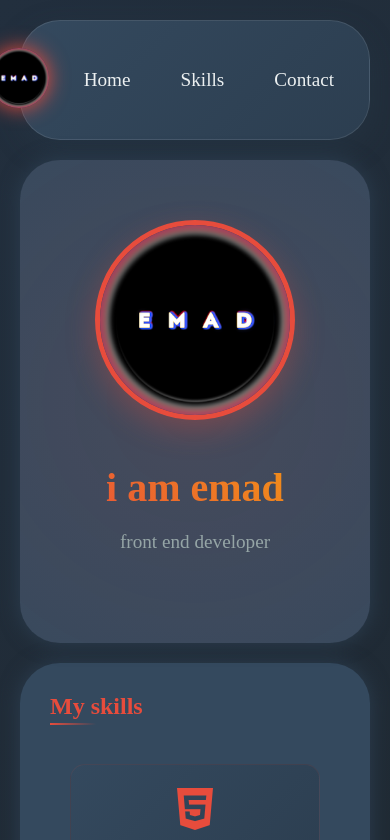
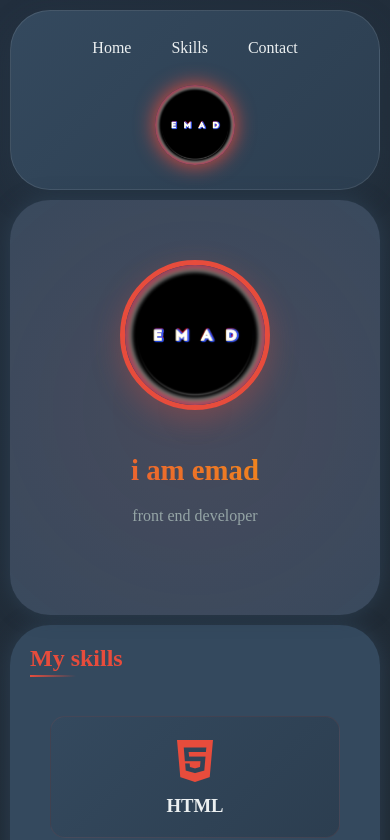
Before and after one commit to EmadN87/Personal, a plain HTML site: page index.html in a window 390 px wide. Shown: the top 840 px of the page. Drawn offline with Linux system fonts and the light colour scheme; a web font is replaced by a local one.

Commit message:
add responsive CSS

```diff
--- a/index.html
+++ b/index.html
@@ -1,12 +1,20 @@
 <!DOCTYPE html>
 <html lang="en">
     <head>
-    <meta charset="UTF-8">
-    <meta name="viewport" content="width=device-width, initial-scale=1.0">
+        <meta charset="UTF-8" />
+        <meta name="viewport" content="width=device-width, initial-scale=1.0" />
         <title>Document</title>
-    <link href="https://cdn.jsdelivr.net/gh/rastikerdar/vazir-font@v30.1.0/dist/font-face.css" rel="stylesheet" type="text/css" />
-    <link rel="stylesheet" href="https://cdnjs.cloudflare.com/ajax/libs/font-awesome/6.0.0/css/all.min.css">
-    <link rel="stylesheet" href="main.css">
+        <link
+            href="https://cdn.jsdelivr.net/gh/rastikerdar/vazir-font@v30.1.0/dist/font-face.css"
+            rel="stylesheet"
+            type="text/css"
+        />
+        <link
+            rel="stylesheet"
+            href="https://cdnjs.cloudflare.com/ajax/libs/font-awesome/6.0.0/css/all.min.css"
+        />
+        <link rel="stylesheet" href="main.css" />
+        <link rel="stylesheet" href="responsive.css" />
     </head>
     <body>
         <header class="header">
@@ -16,17 +24,16 @@
                 <a href="#Contact">Contact</a>
             </nav>
             <span class="header-left">
-    <img class="logo-header" src="images/emad.png" alt="logo">
+                <img class="logo-header" src="images/emad.png" alt="logo" />
             </span>
         </header>
         <main>
             <section id="hero" class="hero">
                 <div class="hero-content">
-                <img src="images/emad.png" alt="عماد" class="profile-img">
+                    <img src="images/emad.png" alt="عماد" class="profile-img" />
                     <h1>i am emad</h1>
                     <p class="subtitle">front end developer </p>
-                <div class="social-links">
-                </div>
+                    <div class="social-links"> </div>
                 </div>
             </section>
 
@@ -52,7 +59,7 @@
                 </div>
             </section>
 
-        <section id="Contact"class="about">
+            <section id="Contact" class="about">
                 <h2>Social media</h2>
                 <div class="social-links">
                     <a href="https://github.com/fakes1011" class="social-btn">
@@ -69,7 +76,6 @@
                     </a>
                 </div>
             </section>
-
         </main>
     </body>
 </html>
--- /dev/null
+++ b/responsive.css
@@ -0,0 +1,66 @@
+@media (max-width: 768px) {
+    .header {
+        flex-direction: column;
+        padding: 10px;
+        margin: 10px;
+    }
+
+    .header-right {
+        width: 100%;
+        justify-content: center;
+        padding: 10px;
+    }
+
+    .logo-header {
+        margin: 10px 0;
+        width: 80px;
+    }
+
+    .profile-img {
+        width: 150px;
+        height: 150px;
+    }
+
+    .hero h1 {
+        font-size: 2em;
+    }
+
+    .skills-container {
+        grid-template-columns: repeat(2, 1fr);
+    }
+
+    .social-links {
+        flex-direction: column;
+        align-items: center;
+        gap: 15px;
+    }
+
+    .social-btn {
+        width: 80%;
+        justify-content: center;
+    }
+}
+
+@media (max-width: 480px) {
+    .header-right {
+        gap: 10px;
+        font-size: medium;
+    }
+
+    .skills-container {
+        grid-template-columns: 1fr;
+    }
+
+    .hero h1 {
+        font-size: 1.8em;
+    }
+
+    .subtitle {
+        font-size: 1rem;
+    }
+
+    section {
+        padding: 20px;
+        margin: 10px;
+    }
+}
```
Also changed, not shown: main.css (+15 -11 lines). Lines whose indentation alone changed are shown as unchanged.
